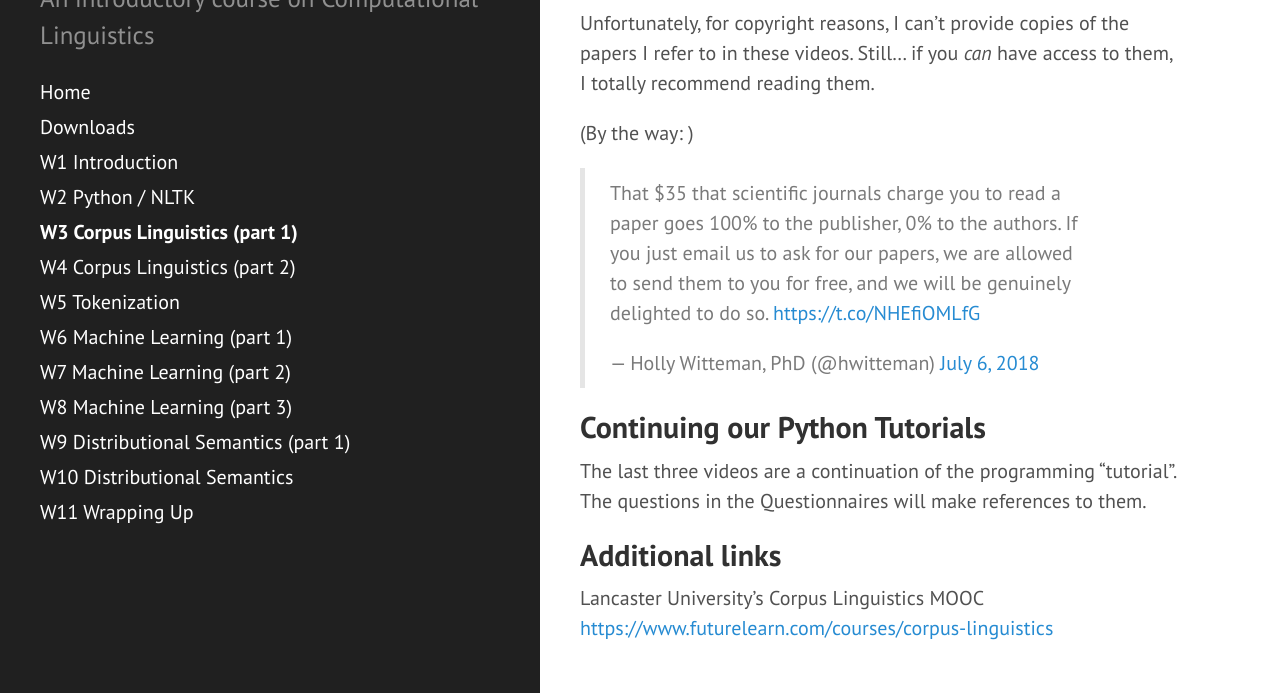
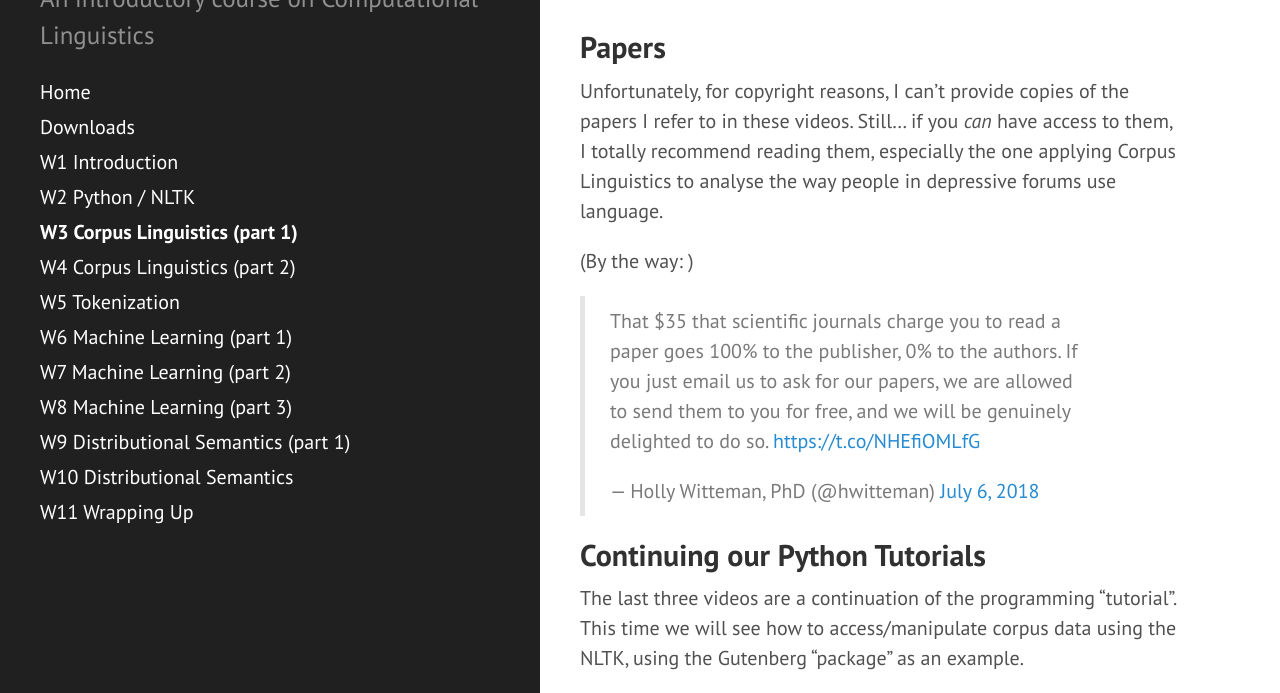
Before and after one commit to jcbgamboa/computational_linguistics, a Jekyll site: the page built from public/pages/w03_corpus_ling.md, in a window 1280 px wide and 1400 px high, scrolled down 1062 px. Shown: the part 233-926 px from the top of the window. Built offline with Jekyll 4.4.1, drawn with Linux system fonts in a browser that asks for light colours; comment, search, counter and statistics services are not loaded; our own code applies the rules of GitHub Pages for plain Markdown files; some of the changed text lies outside the part shown; grey boxes are pictures that could not be loaded.

Commit message:
Finish W3

```diff
--- a/public/pages/w03_corpus_ling.md
+++ b/public/pages/w03_corpus_ling.md
@@ -22,10 +22,13 @@
 <iframe width="560" height="315" src="https://www.youtube.com/embed/MOpKxGF-K6I" frameborder="0" allow="accelerometer; autoplay; clipboard-write; encrypted-media; gyroscope; picture-in-picture" allowfullscreen></iframe>
 
 
+Papers
+------
 
 Unfortunately, for copyright reasons, I can't provide copies of the papers I
 refer to in these videos. Still... if you _can_ have access to them, I totally
-recommend reading them.
+recommend reading them, especially the one applying Corpus Linguistics to
+analyse the way people in depressive forums use language.
 
 (By the way: )
 <blockquote class="twitter-tweet"><p lang="en" dir="ltr">That $35 that scientific journals charge you to read a paper goes 100% to the publisher, 0% to the authors. If you just email us to ask for our papers, we are allowed to send them to you for free, and we will be genuinely delighted to do so. <a href="https://t.co/NHEfiOMLfG">https://t.co/NHEfiOMLfG</a></p>&mdash; Holly Witteman, PhD (@hwitteman) <a href="https://twitter.com/hwitteman/status/1015049411276300289?ref_src=twsrc%5Etfw">July 6, 2018</a></blockquote> <script async src="https://platform.twitter.com/widgets.js" charset="utf-8"></script>
@@ -34,8 +37,19 @@
 Continuing our Python Tutorials
 -------------------------------
 
-The last three videos are a continuation of the programming "tutorial". The
-questions in the Questionnaires will make references to them.
+The last three videos are a continuation of the programming "tutorial".
+This time we will see how to access/manipulate corpus data using the NLTK,
+using the Gutenberg "package" as an example.
+
+<iframe width="560" height="315" src="https://www.youtube.com/embed/TgDuCInEvo0" frameborder="0" allow="accelerometer; autoplay; clipboard-write; encrypted-media; gyroscope; picture-in-picture" allowfullscreen></iframe>
+
+<iframe width="560" height="315" src="https://www.youtube.com/embed/BzAPzuPiTgA" frameborder="0" allow="accelerometer; autoplay; clipboard-write; encrypted-media; gyroscope; picture-in-picture" allowfullscreen></iframe>
+
+<iframe width="560" height="315" src="https://www.youtube.com/embed/GcMRhhgoap4" frameborder="0" allow="accelerometer; autoplay; clipboard-write; encrypted-media; gyroscope; picture-in-picture" allowfullscreen></iframe>
+
+
+(I don't know why I thought "Hamlet" had two "t" lol)
+
 
 Additional links
 ----------------
```
